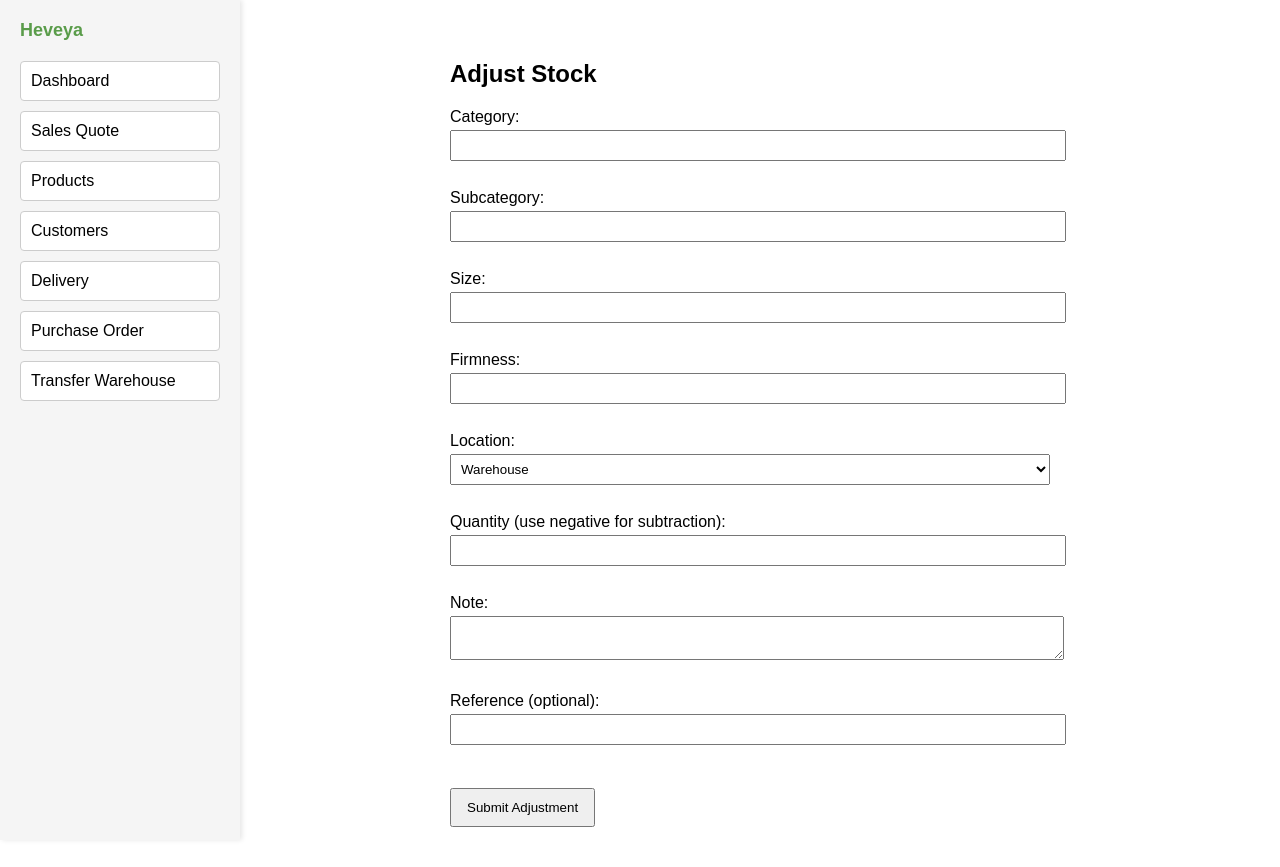
After one commit to puputhariyati/heveya-bali, a Flask app: page /adjust_stock in a window 1280 px wide. The commit adds this page. Run offline with Flask 3, Linux system fonts and the light colour scheme.

```diff
--- a/main.py
+++ b/main.py
@@ -102,6 +102,24 @@ def stock_history():
     result = filtered.sort_values('timestamp', ascending=False).to_dict(orient='records')
     return jsonify(result)
 
+@app.route('/adjust_stock', methods=['GET', 'POST'])
+def adjust_stock():
+    if request.method == 'POST':
+        category = request.form['category']
+        subcategory = request.form['subcategory']
+        size = request.form['size']
+        firmness = request.form['firmness']
+        location = request.form['location']
+        qty = float(request.form['qty'])
+        note = request.form['note']
+        source = 'Manual Adjust'
+        reference = request.form.get('reference', '')
+
+        log_stock_change(category, subcategory, size, firmness, location, qty, note, source, reference)
+        flash("Stock adjustment saved successfully!", "success")
+        return redirect('/adjust_stock')
+
+    return render_template('adjust_stock.html')
 
 @app.route('/customer')
 def render_customer():
--- /dev/null
+++ b/templates/adjust_stock.html
@@ -0,0 +1,84 @@
+{% extends 'base.html' %}
+
+{% block title %}Adjust Stock{% endblock %}
+
+{% block content %}
+<div class="container">
+  <h2>Adjust Stock</h2>
+  <form method="POST" action="/adjust_stock" class="adjust-stock-form">
+    <label>Category:
+      <input type="text" name="category" required>
+    </label><br>
+
+    <label>Subcategory:
+      <input type="text" name="subcategory" required>
+    </label><br>
+
+    <label>Size:
+      <input type="text" name="size">
+    </label><br>
+
+    <label>Firmness:
+      <input type="text" name="firmness">
+    </label><br>
+
+    <label>Location:
+      <select name="location" required>
+        <option value="warehouse">Warehouse</option>
+        <option value="showroom">Showroom</option>
+      </select>
+    </label><br>
+
+    <label>Quantity (use negative for subtraction):
+      <input type="number" name="qty" required>
+    </label><br>
+
+    <label>Note:
+      <textarea name="note" required></textarea>
+    </label><br>
+
+    <label>Reference (optional):
+      <input type="text" name="reference">
+    </label><br>
+
+    <button type="submit">Submit Adjustment</button>
+  </form>
+
+  {% with messages = get_flashed_messages(with_categories=true) %}
+    {% if messages %}
+      <ul class="flashes">
+        {% for category, message in messages %}
+          <li class="{{ category }}">{{ message }}</li>
+        {% endfor %}
+      </ul>
+    {% endif %}
+  {% endwith %}
+</div>
+
+<style>
+  .container {
+    max-width: 600px;
+    margin: auto;
+    padding: 20px;
+  }
+  .adjust-stock-form label {
+    display: block;
+    margin-bottom: 10px;
+  }
+  .adjust-stock-form input, .adjust-stock-form textarea, .adjust-stock-form select {
+    width: 100%;
+    padding: 6px;
+    margin-top: 4px;
+  }
+  button {
+    margin-top: 15px;
+    padding: 10px 15px;
+  }
+  .flashes {
+    margin-top: 20px;
+    padding: 10px;
+    background: #f3f3f3;
+    border-left: 5px solid #ccc;
+  }
+</style>
+{% endblock %}
--- a/templates/base.html
+++ b/templates/base.html
@@ -15,6 +15,8 @@
         <a href="/products" class="sidebar-link {% if request.path.startswith('/bedsheets') %}active{% endif %}">Products</a>
         <a href="/customer" class="sidebar-link {% if request.path.startswith('/crm') %}active{% endif %}">Customers</a>
         <a href="/sales_order" class="sidebar-link {% if request.path.startswith('/sales_order') %}active{% endif %}">Delivery</a>
+        <a href="/customer" class="sidebar-link {% if request.path.startswith('/crm') %}active{% endif %}">Purchase Order</a>
+        <a href="/customer" class="sidebar-link {% if request.path.startswith('/crm') %}active{% endif %}">Transfer Warehouse</a>
     </div>
     <div class="main-content">
         {% block content %}
--- a/templates/products.html
+++ b/templates/products.html
@@ -27,7 +27,7 @@
       <!-- Add more as needed -->
     </select>
     <input type="text" id="product-search" placeholder="Search item...">
-    <button onclick="location.href='/inventory'">+ Adjust Stock</button>
+    <button onclick="location.href='/adjust_stock'">+ Adjust Stock</button>
   </div>
 
   <div class="category-header" onclick="toggleCategory('mattress')">Mattress +</div>
```
Also changed, not shown: main_db.py (line endings or trailing spaces).
